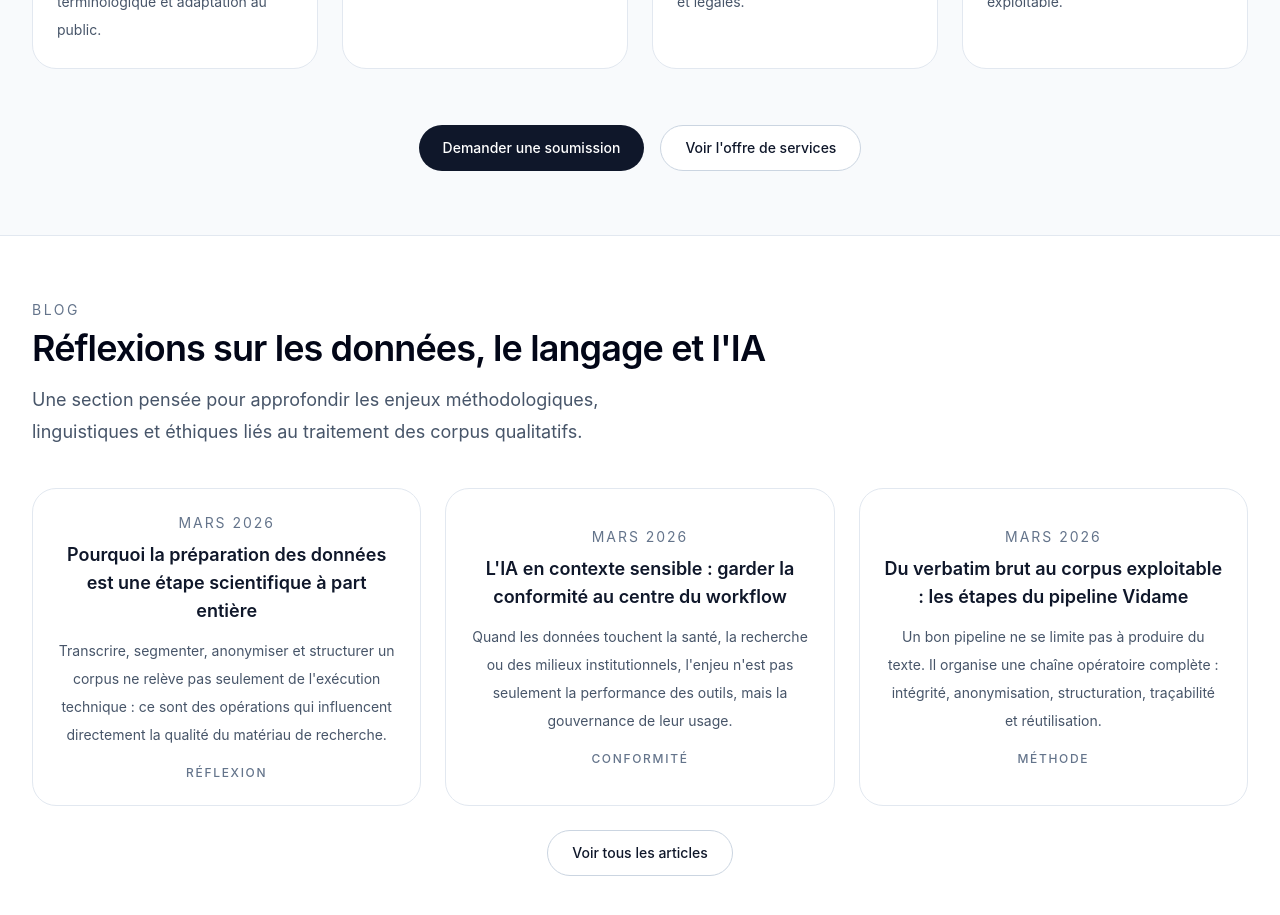
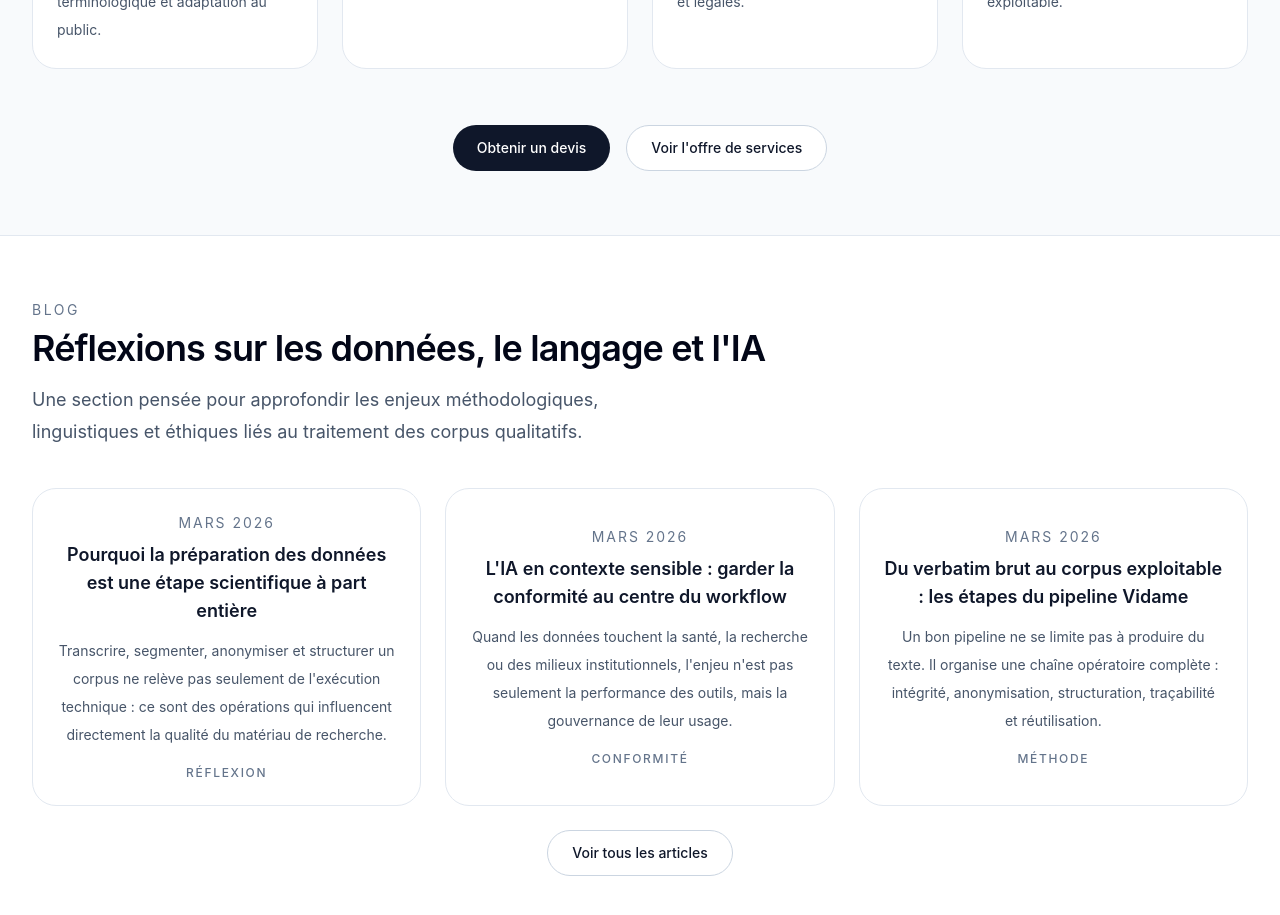
Before and after one commit to momopro21/vidame-recherche, a React (Vite) app: page / in a window 1280 px wide. Shown: the part 3200-4115 px from the top of the page. Built offline with nearby package versions, Linux system fonts and the light colour scheme; the HTML template or start-up script is replaced by a standard one.

Commit message:
Update App.tsx

```diff
--- a/src/App.tsx
+++ b/src/App.tsx
@@ -562,7 +562,7 @@ function Shell({
                 onClick={() => setPage("soumission")}
                 className="inline-flex items-center justify-center rounded-full bg-slate-900 px-6 py-3 text-sm font-medium text-white transition-colors duration-200 hover:bg-slate-700"
               >
-                Demander une soumission
+                Obtenir un devis
               </button>
               <button
                onClick={() => setPage("services")}
```
